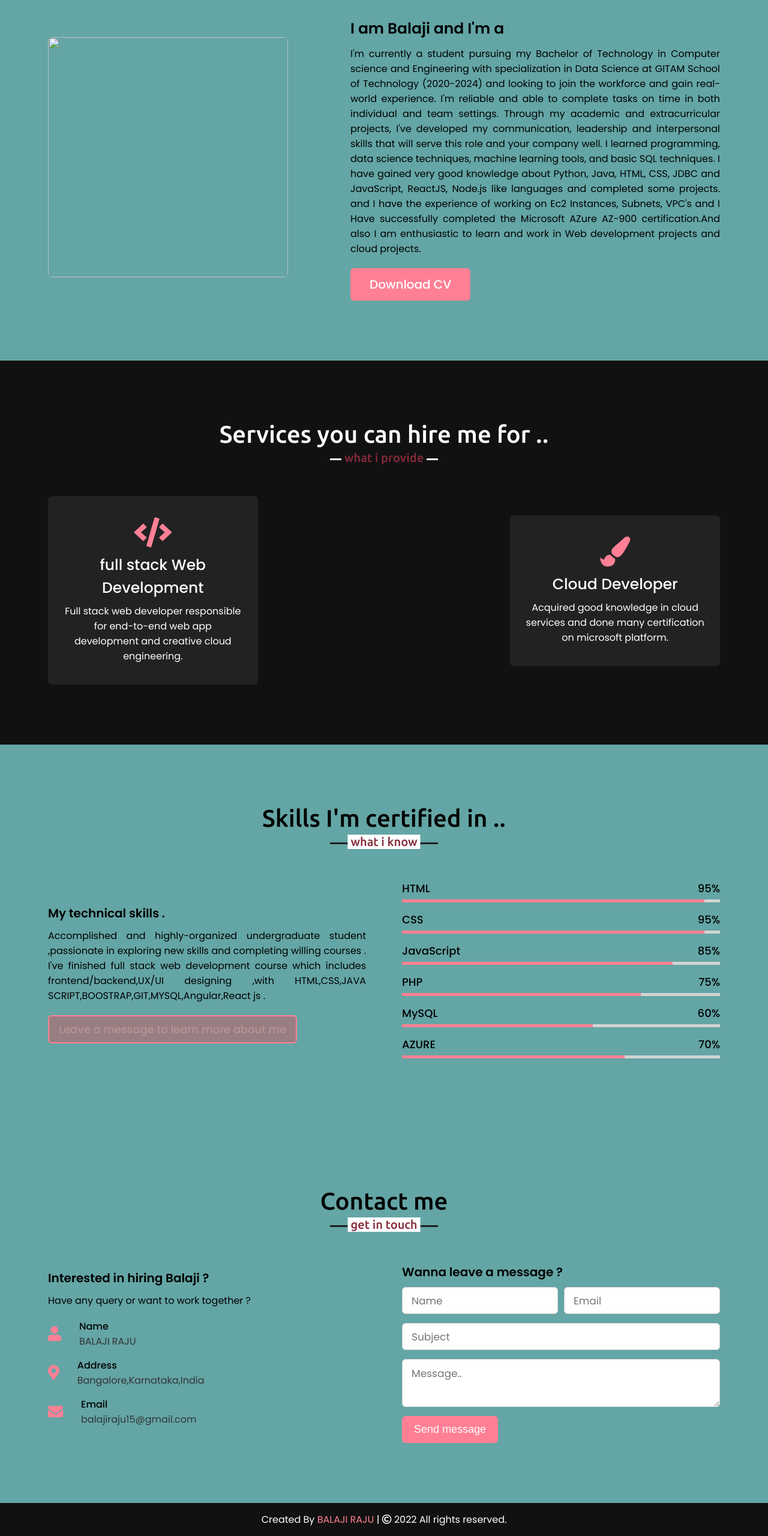
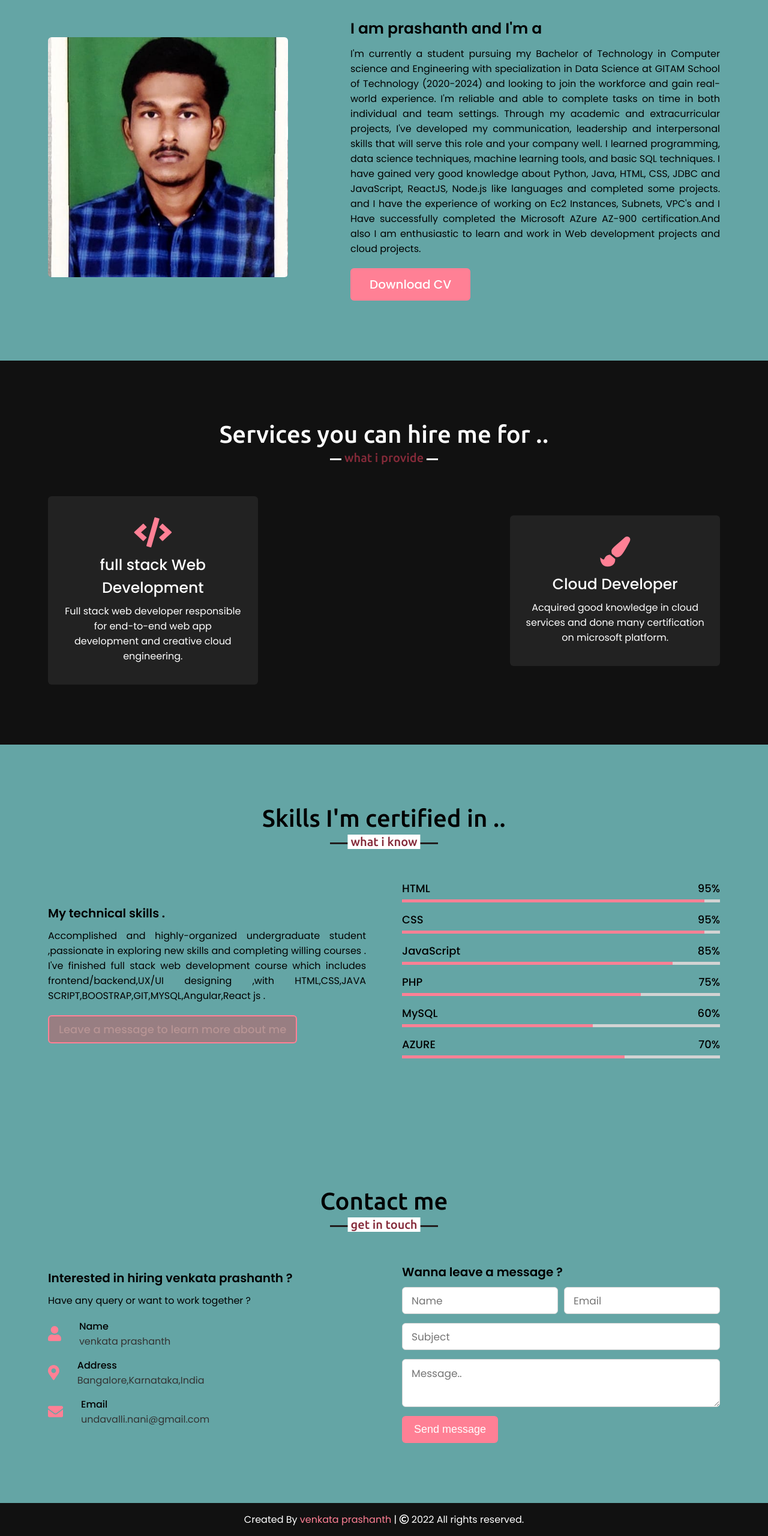
Before and after one commit to venkataprashanth-u/OIBSIB_task2, a plain HTML site: page index.html in a window 1280 px wide. Shown: the part 197-2757 px from the top of the page at 60% size. Drawn offline with nearby package versions, Linux system fonts and the light colour scheme.

Commit message:
Update index.html

```diff
--- a/index.html
+++ b/index.html
@@ -1,5 +1,5 @@
 <!DOCTYPE html>
-<!-- Created By BALAJI RAJU -->
+<!-- Created By VENKATA PRASHANTH -->
 <html lang="en">
 <head>
     <meta charset="UTF-8">
@@ -35,12 +35,12 @@
             <h2 class="title"> About Me </h2>
             <div class="about-content">
                 <div class="column left">
-                    <img src="bala-removebg-preview">
+                    <img src="111728b0-f528-4610-8fa7-149734303c83 (2).jpg">
                 </div>
                 <div class="column right">
-                    <div class="text">I am Balaji and I'm a<span class="typing-2"></span></div>
+                    <div class="text">I am prashanth and I'm a<span class="typing-2"></span></div>
                     <p> I'm currently a student pursuing my Bachelor of Technology in Computer science and Engineering with specialization in Data Science at GITAM School of Technology (2020-2024) and looking to join the workforce and gain real-world experience. I'm reliable and able to complete tasks on time in both individual and team settings. Through my academic and extracurricular projects, I've developed my communication, leadership and interpersonal skills that will serve this role and your company well. I learned programming, data science techniques, machine learning tools, and basic SQL techniques. I have gained very good knowledge about Python, Java, HTML, CSS, JDBC and JavaScript, ReactJS, Node.js like languages and completed some projects. and I have the experience of working on Ec2 Instances, Subnets, VPC's and I Have successfully completed the Microsoft AZure AZ-900 certification.And also I am enthusiastic to learn and work in Web development projects and cloud projects. </p>
-                    <a href="resume 4001">Download CV</a>
+                    <a href="resume 4055">Download CV</a>
                 </div>
             </div>
         </div>
@@ -135,7 +135,7 @@
             <h2 class="title">Contact me</h2>
             <div class="contact-content">
                 <div class="column left">
-                    <div class="text">Interested in hiring Balaji ?</div>
+                    <div class="text">Interested in hiring venkata prashanth ?</div>
                     <p>Have any query or want to work together ?
                  </p>
                     <div class="icons">
@@ -143,7 +143,7 @@
                             <i class="fas fa-user"></i>
                             <div class="info">
                                 <div class="head">Name</div>
-                                <div class="sub-title">BALAJI RAJU</div>
+                                <div class="sub-title">venkata prashanth</div>
                             </div>
                         </div>
                         <div class="row">
@@ -157,7 +157,7 @@
                             <i class="fas fa-envelope"></i>
                             <div class="info">
                                 <div class="head">Email</div>
-                                <div class="sub-title">balajiraju15@gmail.com</div>
+                                <div class="sub-title">undavalli.nani@gmail.com</div>
                             </div>
                         </div>
                     </div>
@@ -188,7 +188,7 @@
         </div>
     </section>
     <footer>
-        <span>Created By <a href="https://www.linkedin.com/in/balaji-raju-84500a1b7/">BALAJI RAJU</a> | <span class="far fa-copyright"></span> 2022 All rights reserved.</span>
+        <span>Created By <a href="https://www.linkedin.com/in/venkata-prashanth-u-166667205/">venkata prashanth</a> | <span class="far fa-copyright"></span> 2022 All rights reserved.</span>
     </footer>
 
     <script src="script.js"></script>
```
